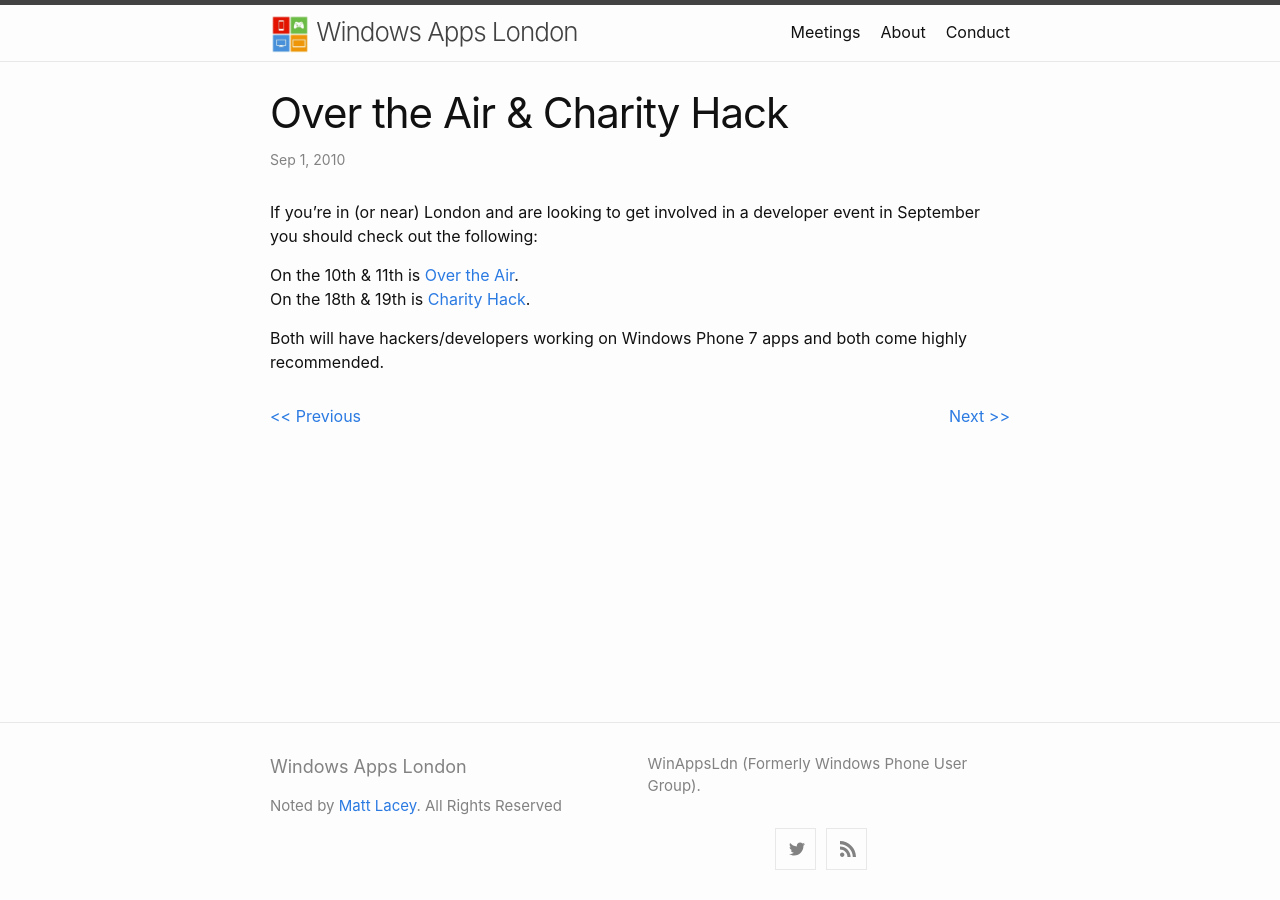
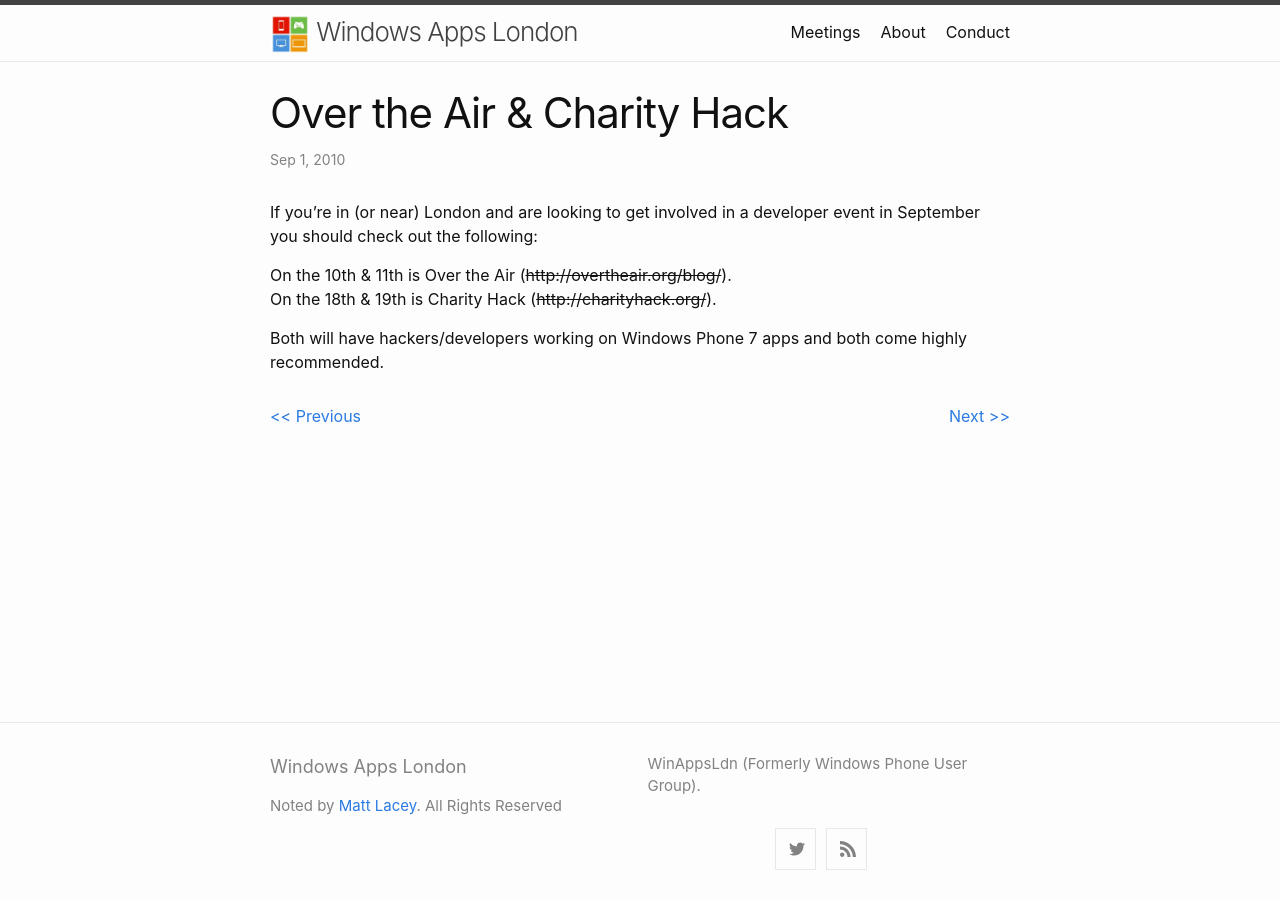
Before and after one commit to mrlacey/winappsldn, a Jekyll site: the page built from _posts/2010-09-01-Over-the-Air-Charity-Hack.md, in a window 1280 px wide. Built offline with Jekyll 4.4.1, drawn with Linux system fonts in a browser that asks for light colours.

Commit message:
Update event links to strikethrough inactive URLs
Replaced active links for Over the Air and Charity Hack events with strikethrough text to indicate the URLs are no longer active.

```diff
--- a/_posts/2010-09-01-Over-the-Air-Charity-Hack.md
+++ b/_posts/2010-09-01-Over-the-Air-Charity-Hack.md
@@ -6,7 +6,7 @@
 
 If you're in (or near) London and are looking to get involved in a developer event in September you should check out the following:
 
-On the 10th & 11th is [Over the Air](http://overtheair.org/blog/).
-On the 18th & 19th is [Charity Hack](http://charityhack.org/).
+On the 10th & 11th is Over the Air (~~http&#58;&#47;&#47;overtheair.org/blog/~~).
+On the 18th & 19th is Charity Hack (~~http&#58;&#47;&#47;charityhack.org/~~).
 
 Both will have hackers/developers working on Windows Phone 7 apps and both come highly recommended.
```
